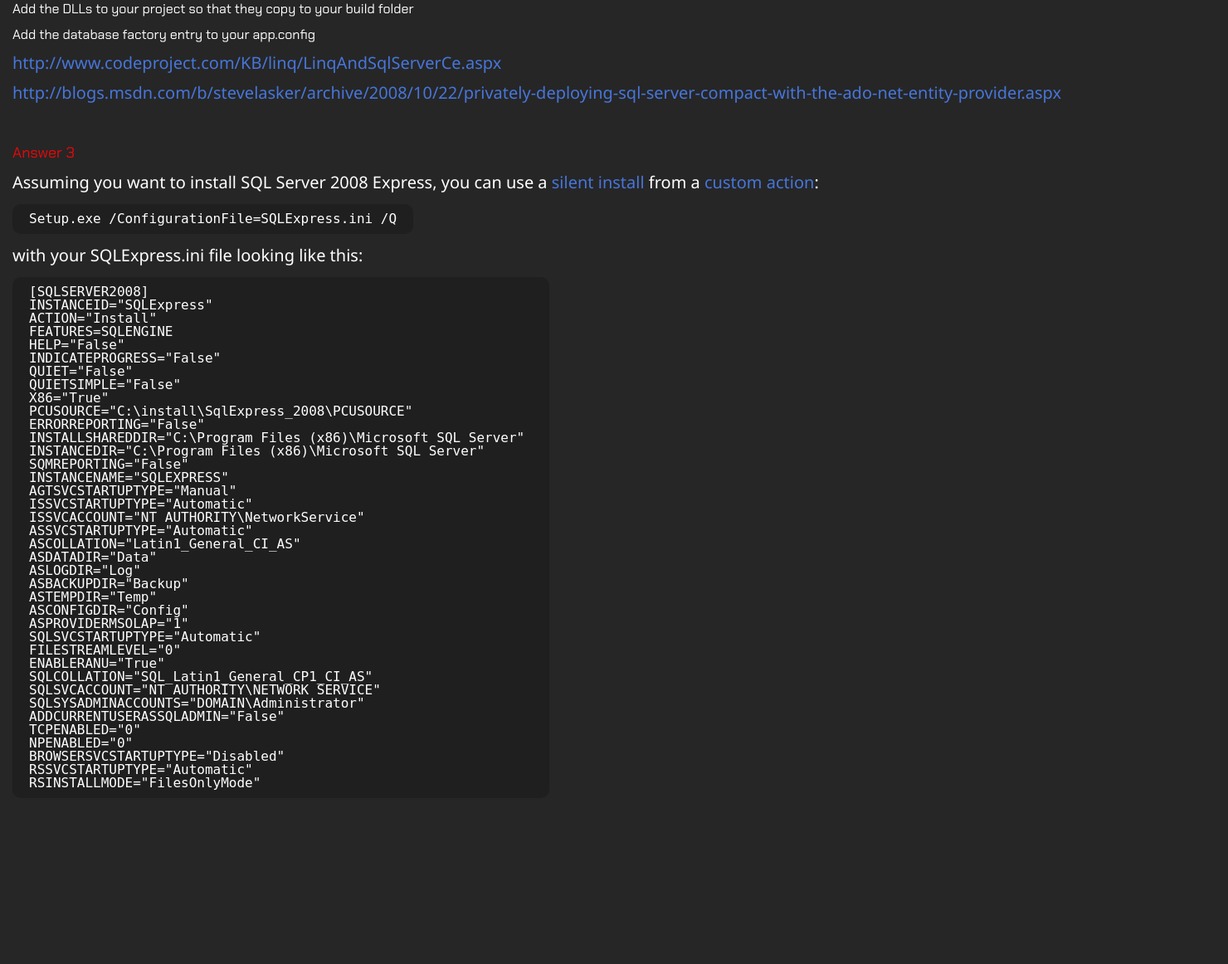
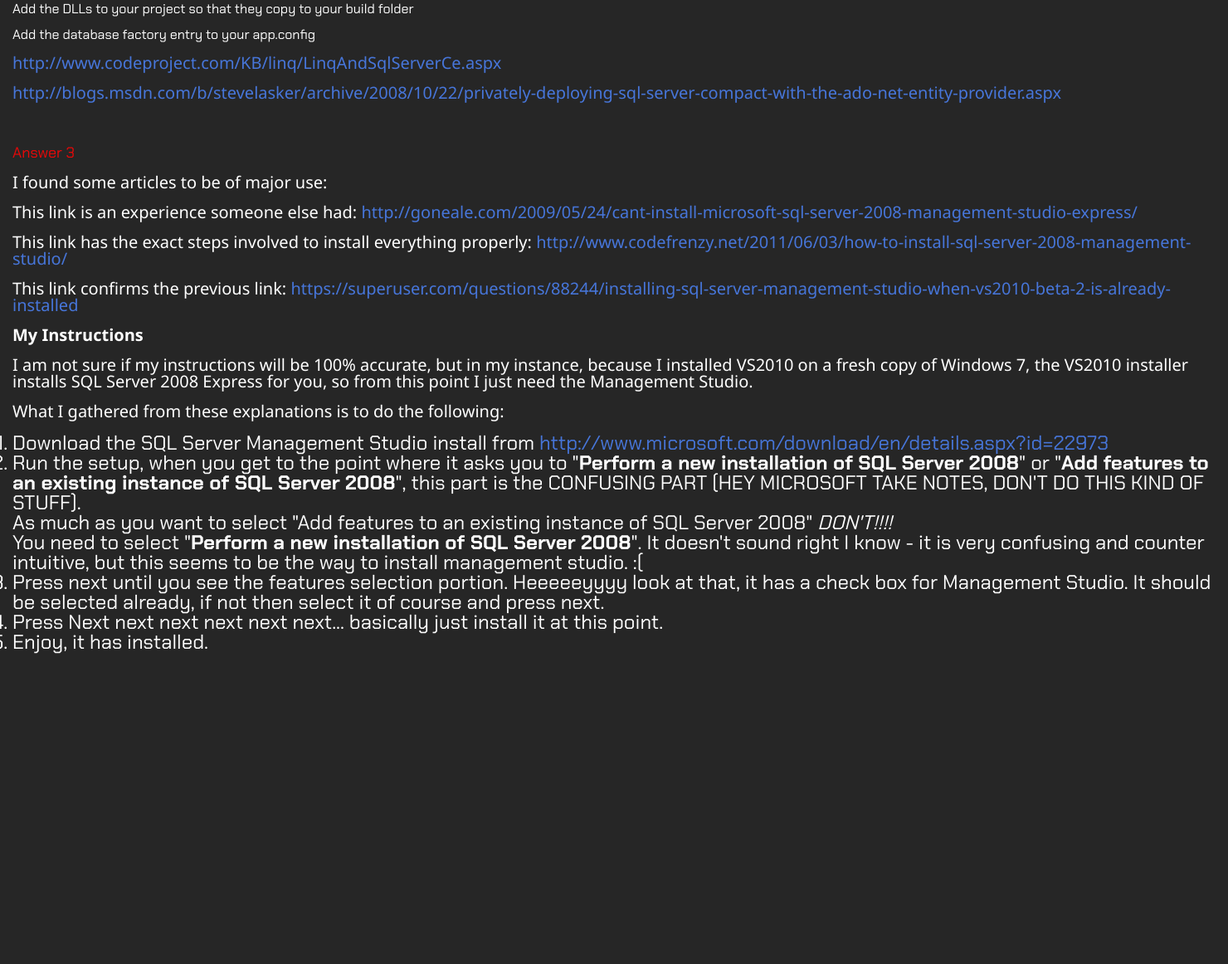
Before and after one commit to Huki4n/StackOverflow_parser, a Flask app: page /stackoverflow_set_request in a window 1480 px wide. Shown: the part 484-1646 px from the top of the page at 83% size. After the commit the page ends 1272 px from the top, so only its background shows below. Run offline with Flask 3, Linux system fonts and the light colour scheme.

Commit message:
The final build(maybe)

```diff
--- a/parser.py
+++ b/parser.py
@@ -1,7 +1,8 @@
+import os
+
 from flask import Flask
 import requests
 from bs4 import BeautifulSoup
-import os
 
 app = Flask(__name__)
 
@@ -12,7 +13,10 @@ login_data = {
   'password': "parsman123"
 }
 
+
 def getAnswersForRequests(request):
+  deleteAnswers()
+
   session = requests.Session()  # запуск сессии
   autorization = session.post(login_url, data=login_data)  # авторизация
   session = session.get(f"https://stackoverflow.com/search?q={request}")  # получаем страницу со всеми ответами
@@ -20,15 +24,40 @@ def getAnswersForRequests(request):
   soup = BeautifulSoup(session.text, "lxml")  # форматируем для работы в bs4
   answers_data = soup.findAll("div", class_="s-post-summary")  # находим все ответы по промту
 
-  counter = 0
-  for links in answers_data[0:3]:  # отделяем 3 ответа и записываем их в HTML
-    find_link = links.find("h3", class_="s-post-summary--content-title").find("a", class_="s-link").get(
-      "href")  # ищем ссылку на ответ
-    response = requests.get(f"https://stackoverflow.com{find_link}")  # переходим на страницу с ответом
-    soup = BeautifulSoup(response.text, "lxml")  # форматируем для работы в bs4
-    div = soup.find("div", class_="answer").find("div", class_="s-prose js-post-body")  # вырезаем div с ответом
+  num_file = 0
+  count_answer = 3
+  for links in answers_data:  # отделяем 3 ответа и записываем их в HTML
 
-    counter += 1
-    file = open(f'templates/new_answers/answer{counter}.html', 'w', encoding="utf-8")  # сохраняем в файлы
-    for html in div:
-      file.write(str(html))
+    is_answer = links.find("div", class_="s-post-summary--stats")  # проверка на нонтайп
+    is_answer = is_answer.find("div", class_="s-post-summary--stats-item has-answers has-accepted-answer")
+
+    if is_answer is not None:
+      is_answer = int(is_answer.find("span", class_="s-post-summary--stats-item-number").text)
+    else:
+      continue
+
+    if is_answer <= 0:  # проверка на наличие ответов
+      continue
+    else:  # все как обычно
+      find_link = links.find("h3", class_="s-post-summary--content-title").find("a", class_="s-link").get(
+        "href")  # ищем ссылку на ответ
+      response_url = requests.get(f"https://stackoverflow.com{find_link}")  # переходим на страницу с ответом
+      soup = BeautifulSoup(response_url.text, "lxml")  # форматируем для работы в bs4
+
+      div_response = soup.find("div", class_="answer").find("div", class_="s-prose js-post-body")  # вырезаем div с ответом
+
+      num_file += 1
+      file_html = open(f'templates/new_answers/answer{num_file}.html', 'w', encoding="utf-8")  # сохраняем в файлы
+      for html in div_response:
+        file_html.write(str(html))
+
+      count_answer -= 1
+    if count_answer == 0:
+      break
+
+
+def deleteAnswers():
+  if os.path.exists(f'templates/new_answers/answer1.html'):
+    for i in range(1, 4):
+      file = open(f'templates/new_answers/answer{i}.html', 'w', encoding="utf-8")  # сохраняем в файлы
+      file.write('')
--- a/templates/new_answers/answer3.html
+++ b/templates/new_answers/answer3.html
@@ -1,44 +1,21 @@
 
-<p>Assuming you want to install SQL Server 2008 Express, you can use a <a href="http://geekswithblogs.net/Wchrabaszcz/archive/2012/12/12/sql-2008-express-silent-installation.aspx" rel="nofollow">silent install</a> from a <a href="http://helpnet.installshield.com/installshield16helplib/IHelpInsertCARulesEXE.htm" rel="nofollow">custom action</a>:</p>
-<pre><code>Setup.exe /ConfigurationFile=SQLExpress.ini /Q
-</code></pre>
-<p>with your SQLExpress.ini file looking like this:</p>
-<pre><code>[SQLSERVER2008]
-INSTANCEID="SQLExpress"
-ACTION="Install"
-FEATURES=SQLENGINE
-HELP="False"
-INDICATEPROGRESS="False"
-QUIET="False"
-QUIETSIMPLE="False"
-X86="True"
-PCUSOURCE="C:\install\SqlExpress_2008\PCUSOURCE"
-ERRORREPORTING="False"
-INSTALLSHAREDDIR="C:\Program Files (x86)\Microsoft SQL Server"
-INSTANCEDIR="C:\Program Files (x86)\Microsoft SQL Server"
-SQMREPORTING="False"
-INSTANCENAME="SQLEXPRESS"
-AGTSVCSTARTUPTYPE="Manual"
-ISSVCSTARTUPTYPE="Automatic"
-ISSVCACCOUNT="NT AUTHORITY\NetworkService"
-ASSVCSTARTUPTYPE="Automatic"
-ASCOLLATION="Latin1_General_CI_AS"
-ASDATADIR="Data"
-ASLOGDIR="Log"
-ASBACKUPDIR="Backup"
-ASTEMPDIR="Temp"
-ASCONFIGDIR="Config"
-ASPROVIDERMSOLAP="1"
-SQLSVCSTARTUPTYPE="Automatic"
-FILESTREAMLEVEL="0"
-ENABLERANU="True"
-SQLCOLLATION="SQL_Latin1_General_CP1_CI_AS"
-SQLSVCACCOUNT="NT AUTHORITY\NETWORK SERVICE"
-SQLSYSADMINACCOUNTS="DOMAIN\Administrator"
-ADDCURRENTUSERASSQLADMIN="False"
-TCPENABLED="0"
-NPENABLED="0"
-BROWSERSVCSTARTUPTYPE="Disabled"
-RSSVCSTARTUPTYPE="Automatic"
-RSINSTALLMODE="FilesOnlyMode"
-</code></pre>
+<p>I found some articles to be of major use:</p>
+<p>This link is an experience someone else had:
+<a href="http://goneale.com/2009/05/24/cant-install-microsoft-sql-server-2008-management-studio-express/" rel="nofollow noreferrer">http://goneale.com/2009/05/24/cant-install-microsoft-sql-server-2008-management-studio-express/</a></p>
+<p>This link has the exact steps involved to install everything properly:
+<a href="http://www.codefrenzy.net/2011/06/03/how-to-install-sql-server-2008-management-studio/" rel="nofollow noreferrer">http://www.codefrenzy.net/2011/06/03/how-to-install-sql-server-2008-management-studio/</a></p>
+<p>This link confirms the previous link:
+<a href="https://superuser.com/questions/88244/installing-sql-server-management-studio-when-vs2010-beta-2-is-already-installed">https://superuser.com/questions/88244/installing-sql-server-management-studio-when-vs2010-beta-2-is-already-installed</a></p>
+<p><strong>My Instructions</strong> </p>
+<p>I am not sure if my instructions will be 100% accurate, but in my instance, because I installed VS2010 on a fresh copy of Windows 7, the VS2010 installer installs SQL Server 2008 Express for you, so from this point I just need the Management Studio.</p>
+<p>What I gathered from these explanations is to do the following:</p>
+<ol>
+<li><p>Download the SQL Server Management Studio install from
+<a href="http://www.microsoft.com/download/en/details.aspx?id=22973" rel="nofollow noreferrer">http://www.microsoft.com/download/en/details.aspx?id=22973</a></p></li>
+<li><p>Run the setup, when you get to the point where it asks you to "<strong>Perform a new installation of SQL Server 2008</strong>" or "<strong>Add features to an existing instance of SQL Server 2008</strong>", this part is the CONFUSING PART (HEY MICROSOFT TAKE NOTES, DON'T DO THIS KIND OF STUFF). </p>
+<p>As much as you want to select "Add features to an existing instance of SQL Server 2008" <em>DON'T!!!!</em></p>
+<p>You need to select "<strong>Perform a new installation of SQL Server 2008</strong>". It doesn't sound right I know - it is very confusing and counter intuitive, but this seems to be the way to install management studio. :(</p></li>
+<li><p>Press next until you see the features selection portion. Heeeeeyyyy look at that, it has a check box for Management Studio. It should be selected already, if not then select it of course and press next.</p></li>
+<li><p>Press Next next next next next next... basically just install it at this point.</p></li>
+<li><p>Enjoy, it has installed.</p></li>
+</ol>
```
Also changed, not shown: test.py (deleted), 1 other file.
